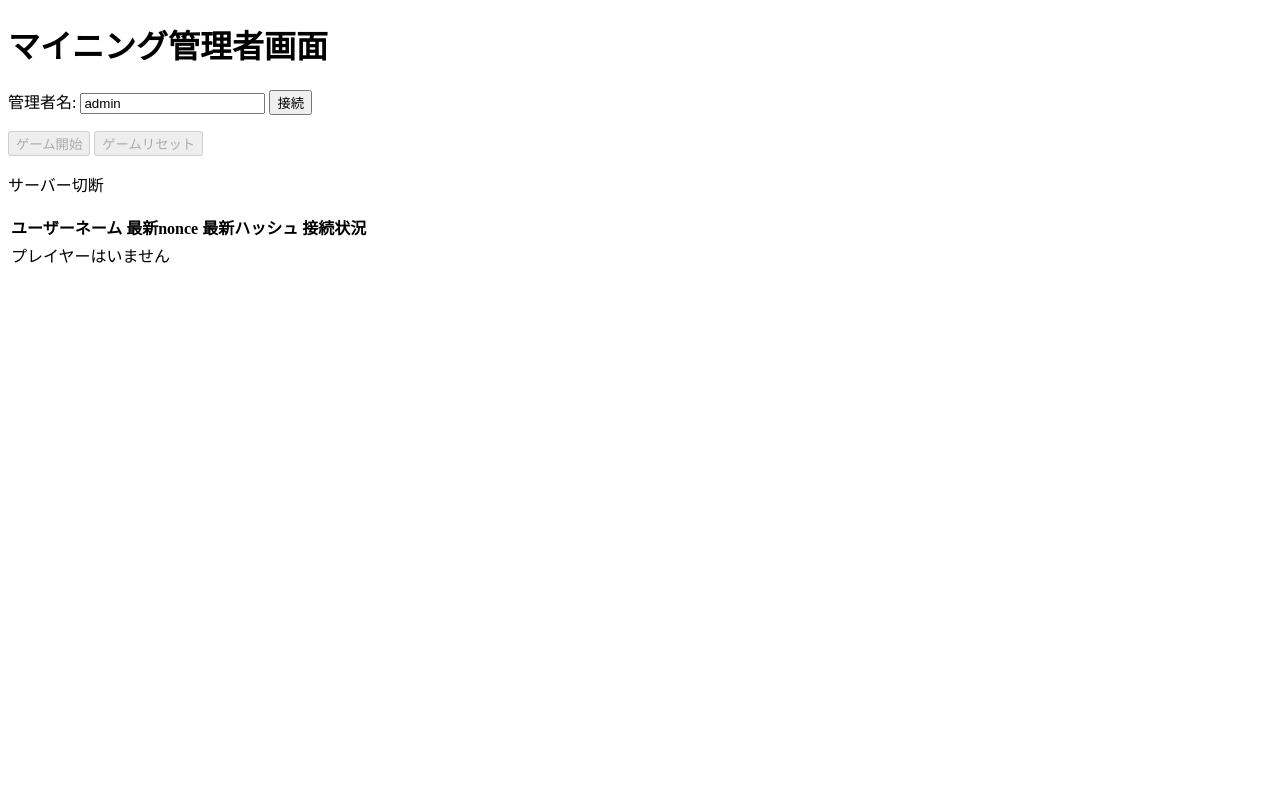
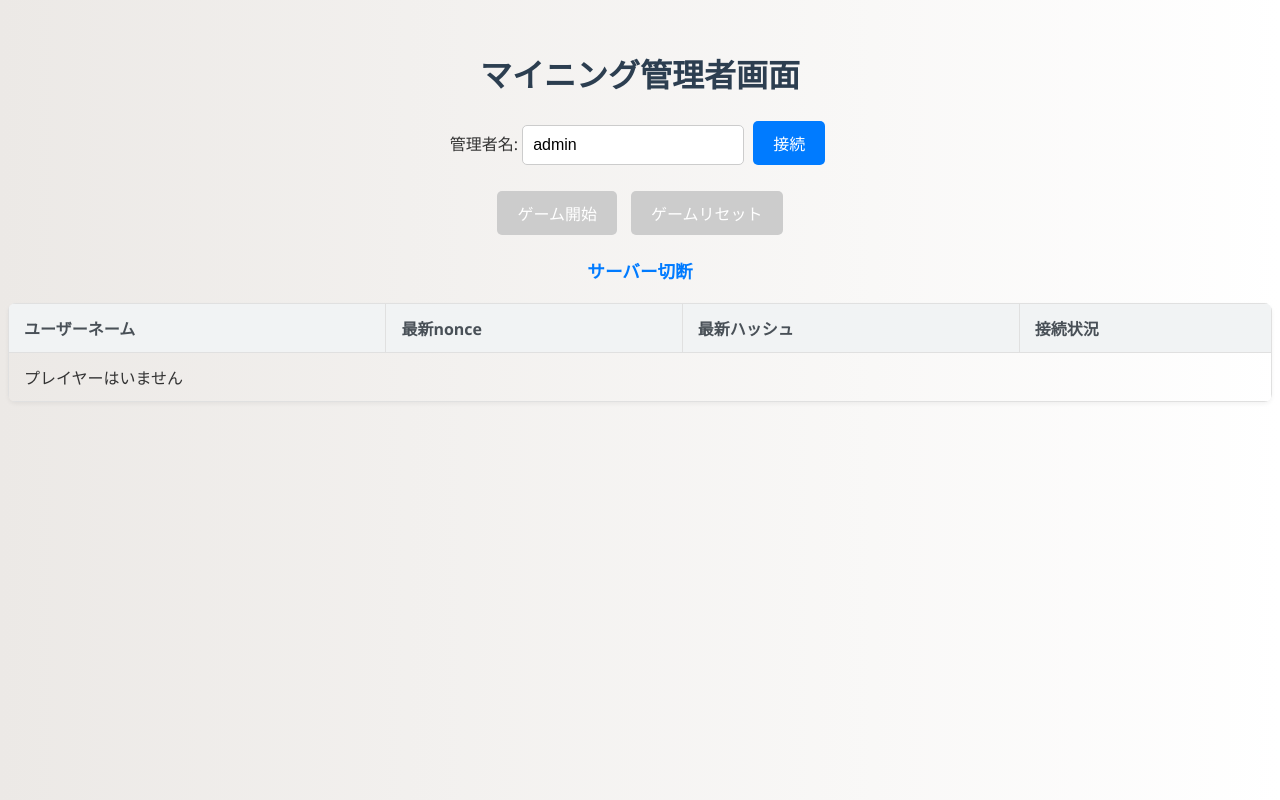
Before and after one commit to pou0119/mining_app, a website: page client/admin.html in a window 1280 px wide. Drawn offline with Linux system fonts and the light colour scheme.

Commit message:
miner.html,admin.htmlの更新

```diff
--- a/client/admin.html
+++ b/client/admin.html
@@ -3,6 +3,8 @@
 <head>
   <meta charset="UTF-8" />
   <title>マイニング管理者画面</title>
+
+  <link rel="stylesheet" href="css/admin.css">
 
 </head>
 <body>
```
Also changed, not shown: client/miner.html (+1 -1 lines), 1 other file.
